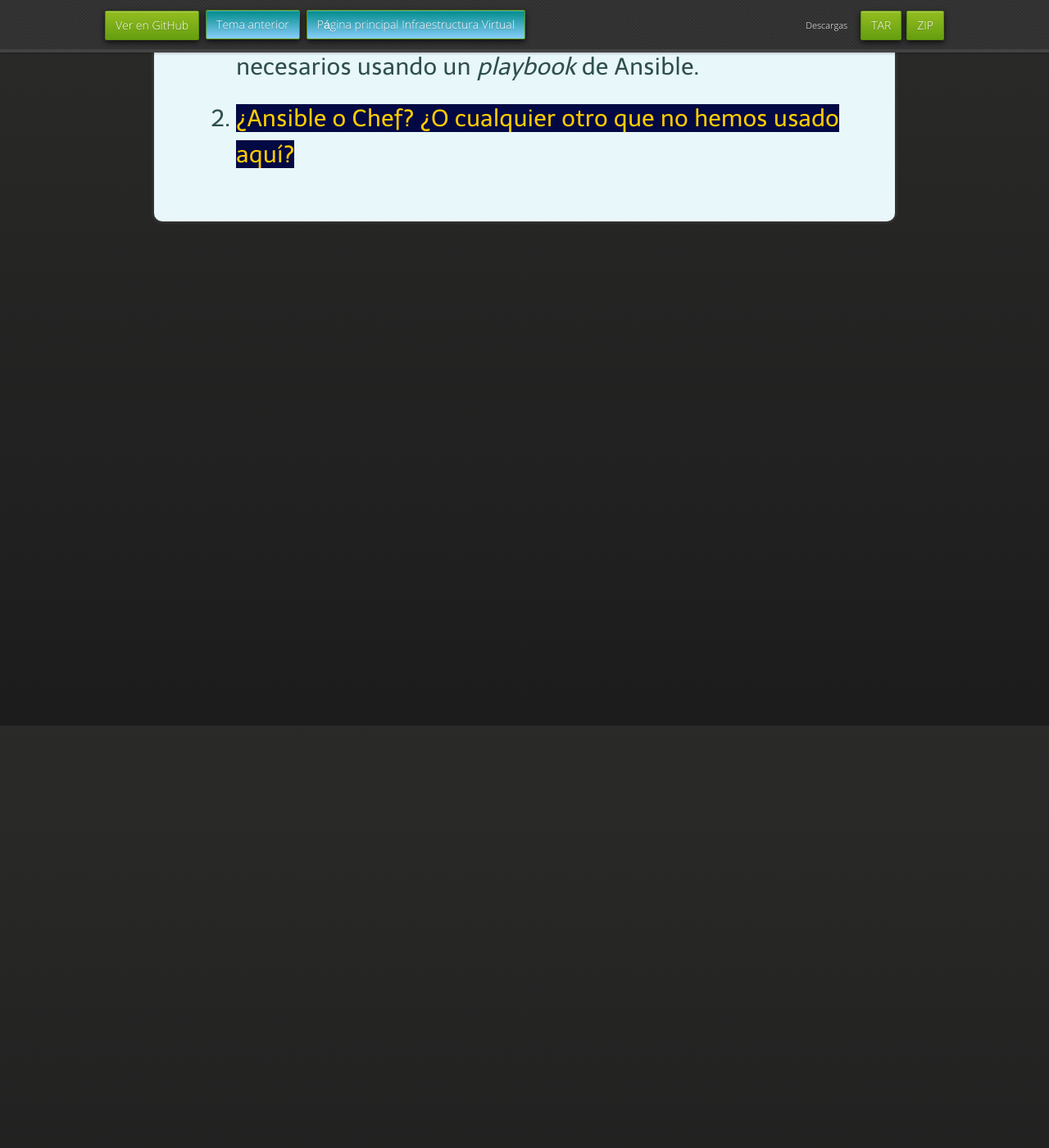
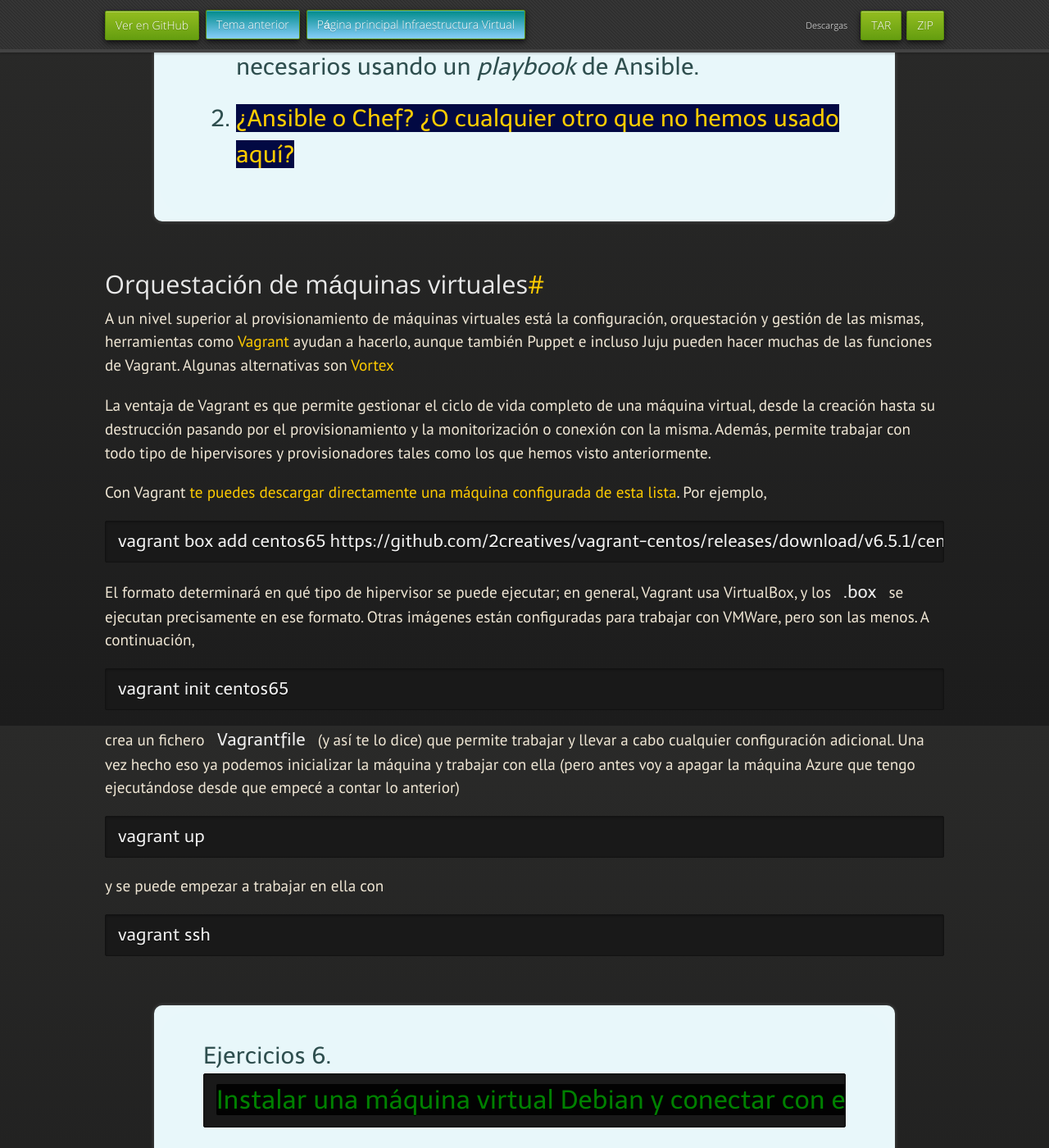
Before and after one commit to JJ/IV, a Jekyll site: the page built from documentos/temas/Gestion_de_configuraciones.md, in a window 1280 px wide and 1400 px high, scrolled down 9015 px. Shown: the whole window at 82% size. Built offline with Jekyll 4.4.1, drawn with Linux system fonts in a browser that asks for light colours; nearby versions of some CDN libraries; some web fonts are replaced; before the commit the page ends 9435 px from its top, so only the background shows below that.

Commit message:
Sync documentos/temas/Gestion_de_configuraciones.md and ejemplos/vagrant/Vagrantfile from master to gh-pages

```diff
--- a/documentos/temas/Gestion_de_configuraciones.md
+++ b/documentos/temas/Gestion_de_configuraciones.md
@@ -364,3 +364,51 @@
 2. [¿Ansible o Chef? ¿O cualquier otro que no hemos usado aquí?](https://github.com/IV-GII/GII-2013/issues/131)
 
 </div>
+
+Orquestación de máquinas virtuales
+---------------
+
+A un nivel superior al provisionamiento de máquinas virtuales está la configuración,
+orquestación y gestión de las mismas, herramientas como
+[Vagrant](http://vagrantup.com) ayudan a hacerlo, aunque también
+Puppet e incluso Juju pueden hacer muchas de las funciones de
+Vagrant. Algunas alternativas son
+[Vortex](http://www.websecurify.com/extra/vortex.html)
+
+La ventaja de Vagrant es que permite gestionar el ciclo de vida
+completo de una máquina virtual, desde la creación hasta su
+destrucción pasando por el provisionamiento y la monitorización o
+conexión con la misma. Además, permite trabajar con todo tipo de
+hipervisores y provisionadores tales como los que hemos visto
+anteriormente.
+
+Con Vagrant [te puedes descargar directamente](https://gist.github.com/dergachev/3866825)
+[una máquina configurada de esta lista](http://www.vagrantbox.es/). Por
+ejemplo,
+
+	vagrant box add centos65 https://github.com/2creatives/vagrant-centos/releases/download/v6.5.1/centos65-x86_64-20131205.box
+
+El formato determinará en qué tipo de hipervisor se puede ejecutar; en
+general, Vagrant usa VirtualBox, y los `.box` se ejecutan precisamente
+en ese formato. Otras imágenes están configuradas para trabajar con
+VMWare, pero son las menos. A continuación,
+
+	vagrant init centos65
+
+crea un fichero `Vagrantfile` (y así te lo dice) que permite trabajar
+y llevar a cabo cualquier configuración adicional. Una vez hecho eso
+ya podemos inicializar la máquina y trabajar con ella (pero antes voy
+a apagar la máquina Azure que tengo ejecutándose desde que empecé a
+contar lo anterior)
+
+	vagrant up
+
+y se puede empezar a trabajar en ella con
+
+	vagrant ssh
+
+<div class='ejercicios' markdown='1'>
+
+	Instalar una máquina virtual Debian y conectar con ella.
+
+</div>
```
Also changed, not shown: 1 other file.
